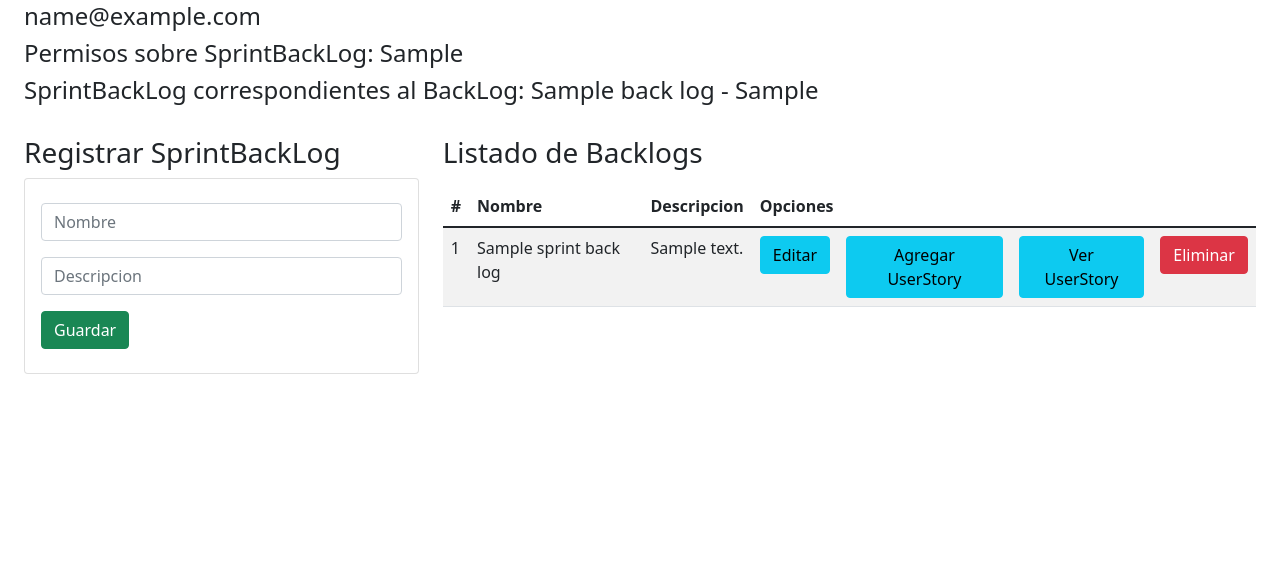
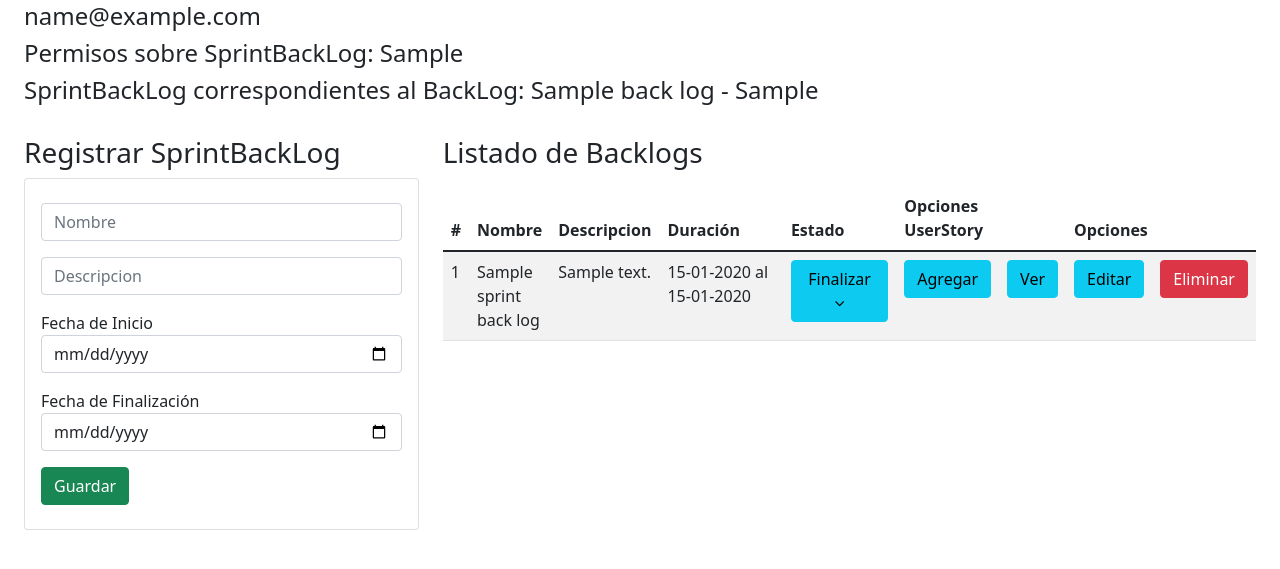
Before and after one commit to vegaalexa/IS2-GRUPO5, a Django app: template is2Proyecto/gestionProyectoApp/templates/sprintBackLog.html in a window 1280 px wide. Shown: the part 134-703 px from the top of the page. Run offline with Django 4.2, Linux system fonts and the light colour scheme; the template is opened without the code that fills it: most values are stand-ins (such as "Sample title", 1, 10 or a date in 2020); data that the repository does not hold is empty; some libraries are stand-ins or nearby versions.

Commit message:
Se agregan datos de duración y estado

```diff
--- a/is2Proyecto/gestionProyectoApp/templates/sprintBackLog.html
+++ b/is2Proyecto/gestionProyectoApp/templates/sprintBackLog.html
@@ -29,7 +29,18 @@
 								class="form-control" placeholder="Descripcion"
 							    required>
 						</div>
-
+						<div>
+							<div class="form-group py-2">
+								Fecha de Inicio<input type="date" id="fechaInicio" name='fechaInicio'
+									class="form-control" placeholder="fecha desde"
+									maxlength="50" required>
+							</div>
+							<div class="form-group py-2">
+								Fecha de Finalización<input type="date" id="fechaFin" name='fechaFin'
+									class="form-control" placeholder="fecha hasta"
+									maxlength="50" required>
+							</div>
+						</div>
 						<div class="form-group py-2">
 							<button type="submit" class="btn btn-success btn-block text-white btnGuardarSprintBackLog">Guardar</button>
 						</div>
@@ -46,9 +57,11 @@
 					<thead>
 						<tr>
 							<th>#</th>
-							<!--<th>Codigo</th>-->
 							<th>Nombre</th>
 							<th>Descripcion</th>
+							<th>Duración</th>
+							<th>Estado</th>
+							<th colspan="2">Opciones UserStory</th>
 							<th colspan="2">Opciones</th>
 						</tr>
 					</thead>
@@ -58,12 +71,44 @@
 							<td>{{forloop.counter}}</td>
 							<td>{{s.nombre}}</td>
 							<td>{{s.descripcion}}</td>
+							<td  style="width:150px;">
+								{{s.fechaInicio  | date:"d-m-Y" }} al {{s.fechaFin  | date:"d-m-Y" }}
+							</td>
+							<td style="width:120px;">
+								<ul class="navbar-nav">
+									<li class="nav-item dropdown">
+										<a class="btn btn-info" href="http://example.com" id="navbarDropdownMenuLink"
+											data-toggle="dropdown" aria-haspopup="true" aria-expanded="false">
+											{% if s.estado == 'I'%}
+												Iniciar
+											{% elif s.estado == 'C'%}
+												En curso
+											{% else %}
+												Finalizar
+											{% endif %}
+											<i class="fa fa-angle-down"></i>
+										</a>
+										<div class="dropdown-menu" aria-labelledby="navbarDropdownMenuLink"
+											style="position: absolute; top: 100px;" >
+											<a class="dropdown-item"
+												href="/cambiarEstadoSprintBackLog/{{email}}/{{s.idSprintBackLog}}/I">
+												Iniciar</a>
+											<a class="dropdown-item"
+												href="/cambiarEstadoSprintBackLog/{{email}}/{{s.idSprintBackLog}}/C">
+												En curso</a>
+											<a class="dropdown-item"
+												href="/cambiarEstadoSprintBackLog/{{email}}/{{s.idSprintBackLog}}/F">
+												Finalizado</a>
+										</div>
+									</li>
+								</ul>
+							</td>
+							<td><a href="/asignacionUserStorySprintBackLog/{{email}}/{{s.idSprintBackLog}}"
+								class="btn btn-info btnAgregarUS">Agregar</a></td>
+							<td><a href="/verUserStorySprintBackLog/{{email}}/{{s.idSprintBackLog}}"
+								class="btn btn-info btnVerUS">Ver</a></td>
 							<td><a href="/edicionSprintBackLog/{{email}}/{{s.idSprintBackLog}}"
 								class="btn btn-info btnEditarSprintBackLog">Editar</a></td>
-							<td><a href="/asignacionUserStorySprintBackLog/{{email}}/{{s.idSprintBackLog}}"
-								class="btn btn-info btnAgregarUS">Agregar UserStory</a></td>
-							<td><a href="/verUserStorySprintBackLog/{{email}}/{{s.idSprintBackLog}}"
-								class="btn btn-info btnVerUS">Ver UserStory</a></td>
 							<td><a href="/eliminarSprintBackLog/{{email}}/{{s.idSprintBackLog}}" class="btn btn-danger
 								btnEliminarSprintBackLog btnEliminacion">Eliminar</a></td>
 						</tr>
```
